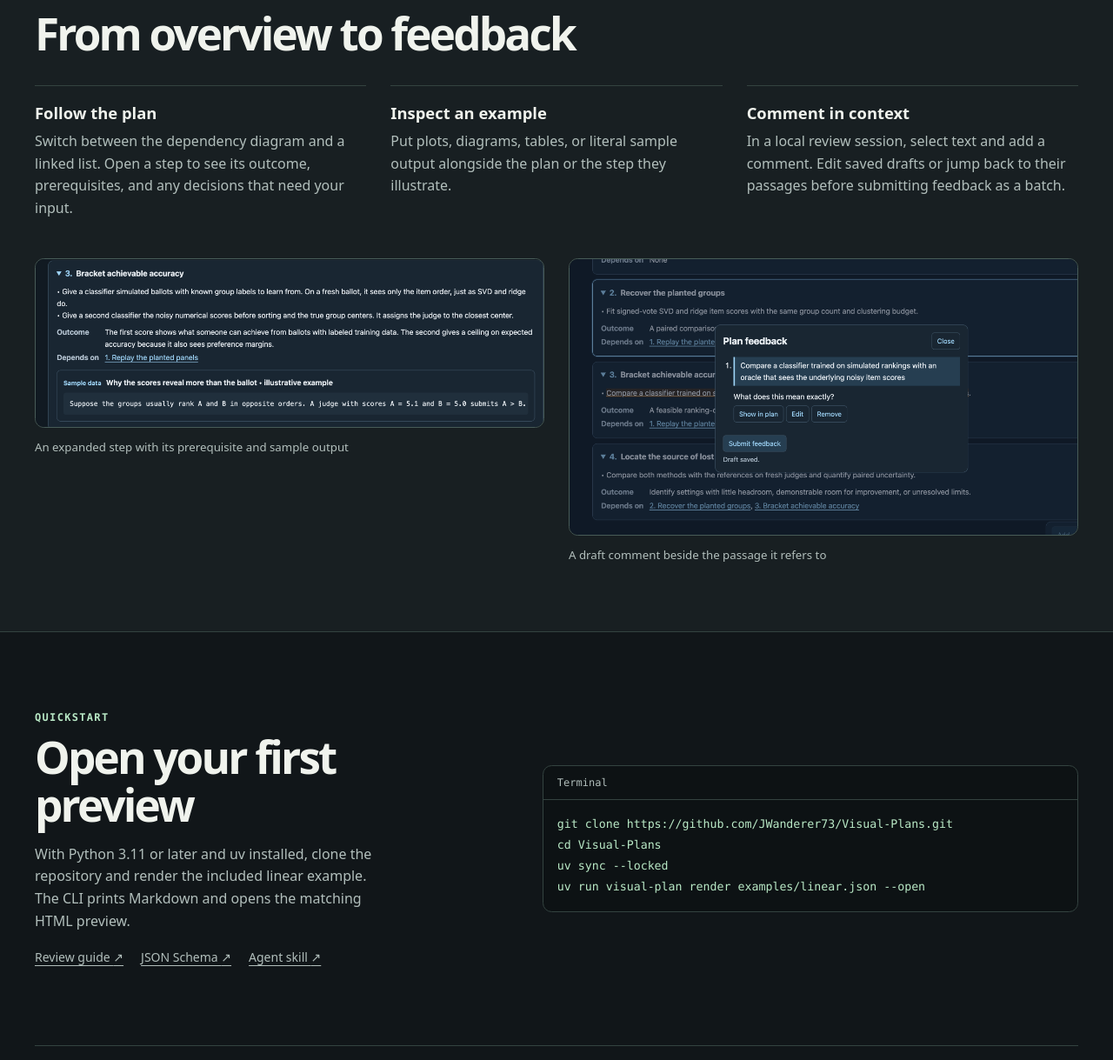
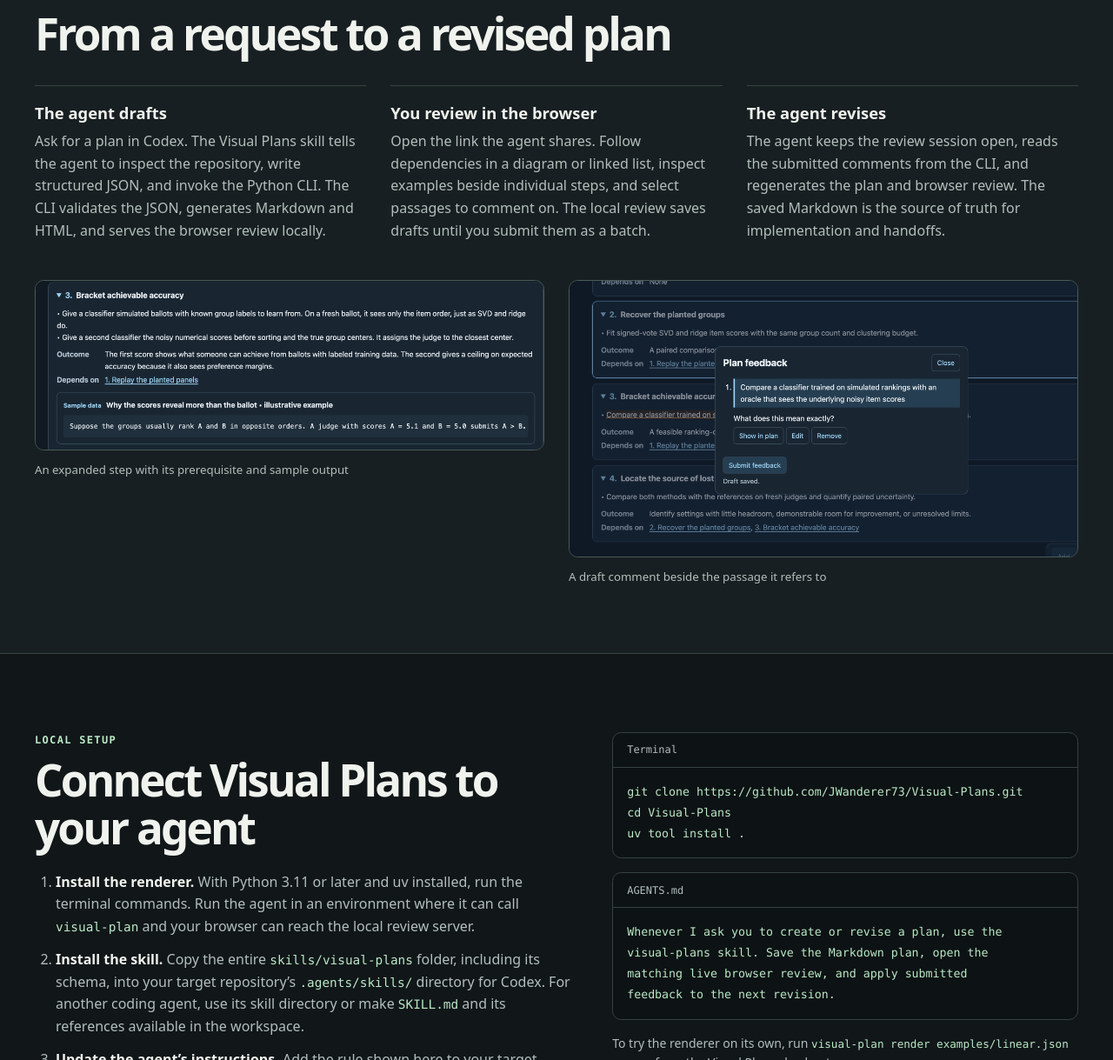
Before and after one commit to JWanderer73/Visual-Plans, a plain HTML site: page docs/index.html in a window 1280 px wide. Shown: the part 835-2054 px from the top of the page at 87% size. Drawn offline with Linux system fonts and the light colour scheme.

Commit message:
Present Visual Plans as an agentic development environment

```diff
--- a/docs/assets/site.css
+++ b/docs/assets/site.css
@@ -70,9 +70,13 @@ h3 { margin-bottom: .35rem; font-size: 1.15rem; }
 .workflow-grid p, .quickstart p:not(.eyebrow) { color: var(--muted); }
 .gallery { grid-template-columns: 1fr 1fr; }
 
-.quickstart { display: grid; grid-template-columns: 1fr 1.15fr; gap: 2rem 3rem; align-items: center; padding-block: clamp(3rem, 7vw, 6rem); }
+.quickstart { display: grid; grid-template-columns: 1.15fr 1fr; gap: 2rem 3rem; align-items: start; padding-block: clamp(3rem, 7vw, 6rem); }
 .quickstart > * { min-width: 0; }
-.quickstart h2 + p { margin-top: 1rem; max-width: 44ch; }
+.setup-steps { display: grid; gap: .8rem; padding-inline-start: 1.5rem; margin-block: 1.4rem 0; color: var(--muted); }
+.setup-steps strong { color: var(--ink); }
+.setup-examples { display: grid; gap: 1rem; }
+.setup-examples p { font-size: .875rem; }
+.setup-steps code, .setup-examples p code { color: var(--mint); font: .9em var(--mono); overflow-wrap: anywhere; }
 .resources { display: flex; gap: .5rem 1.25rem; flex-wrap: wrap; margin-top: 1.1rem; font-size: .875rem; }
 .terminal { border: 1px solid var(--line); border-radius: .65rem; background: #0d1214; }
 .terminal-label { padding: .65rem 1rem; border-bottom: 1px solid var(--line); color: var(--muted); font: .75rem/1.5 var(--mono); }
--- a/docs/index.html
+++ b/docs/index.html
@@ -3,8 +3,8 @@
 <head>
   <meta charset="utf-8">
   <meta name="viewport" content="width=device-width, initial-scale=1">
-  <meta name="description" content="Visual Plans renders a structured JSON plan as complete Markdown and a self-contained HTML preview with linked steps, examples, and browser feedback.">
-  <title>Visual Plans — A browser companion for structured plans</title>
+  <meta name="description" content="Visual Plans is an agentic development environment for drafting, reviewing, and revising coding-agent plans with Codex and a local browser.">
+  <title>Visual Plans — An agentic development environment for plan review</title>
   <link rel="stylesheet" href="assets/site.css">
 </head>
 <body>
@@ -13,7 +13,7 @@
     <a class="brand" href="./"><span class="brand-mark" aria-hidden="true"></span>Visual Plans</a>
     <nav aria-label="Main navigation">
       <a href="#workflow">Workflow</a>
-      <a href="#quickstart">Quickstart</a>
+      <a href="#quickstart">Agent setup</a>
       <a href="https://github.com/JWanderer73/Visual-Plans">GitHub <span aria-hidden="true">↗</span></a>
     </nav>
   </header>
@@ -21,11 +21,11 @@
   <main id="main">
     <section class="hero wrap" aria-labelledby="title">
       <div class="hero-copy">
-        <p class="eyebrow">A CLI and skill for plan reviews</p>
-        <h1 id="title">See how your<br>plan <em>fits together.</em></h1>
-        <p class="intro">Render one structured JSON plan as complete Markdown for chat and a matching HTML preview for the browser. Follow dependencies, inspect examples, and leave feedback on the exact passage.</p>
+        <p class="eyebrow">Option 3 · Agentic development environment</p>
+        <h1 id="title">Review plans with your <em>coding agent.</em></h1>
+        <p class="intro">Ask Codex to draft a plan in your repository, then review it in a local browser. Follow dependencies, inspect examples, and send comments on specific passages back to the agent for the next revision.</p>
         <div class="actions">
-          <a class="button" href="#quickstart">Run the example <span aria-hidden="true">↓</span></a>
+          <a class="button" href="#quickstart">Set up your agent <span aria-hidden="true">↓</span></a>
           <a class="text-link" href="https://github.com/JWanderer73/Visual-Plans">View source <span aria-hidden="true">↗</span></a>
         </div>
       </div>
@@ -40,19 +40,19 @@
     <section class="workflow" id="workflow" aria-labelledby="workflow-title">
       <div class="wrap">
         <p class="eyebrow">The review workflow</p>
-        <h2 id="workflow-title">From overview to feedback</h2>
+        <h2 id="workflow-title">From a request to a revised plan</h2>
         <div class="workflow-grid">
           <article>
-            <h3>Follow the plan</h3>
-            <p>Switch between the dependency diagram and a linked list. Open a step to see its outcome, prerequisites, and any decisions that need your input.</p>
+            <h3>The agent drafts</h3>
+            <p>Ask for a plan in Codex. The Visual Plans skill tells the agent to inspect the repository, write structured JSON, and invoke the Python CLI. The CLI validates the JSON, generates Markdown and HTML, and serves the browser review locally.</p>
           </article>
           <article>
-            <h3>Inspect an example</h3>
-            <p>Put plots, diagrams, tables, or literal sample output alongside the plan or the step they illustrate.</p>
+            <h3>You review in the browser</h3>
+            <p>Open the link the agent shares. Follow dependencies in a diagram or linked list, inspect examples beside individual steps, and select passages to comment on. The local review saves drafts until you submit them as a batch.</p>
           </article>
           <article>
-            <h3>Comment in context</h3>
-            <p>In a local review session, select text and add a comment. Edit saved drafts or jump back to their passages before submitting feedback as a batch.</p>
+            <h3>The agent revises</h3>
+            <p>The agent keeps the review session open, reads the submitted comments from the CLI, and regenerates the plan and browser review. The saved Markdown is the source of truth for implementation and handoffs.</p>
           </article>
         </div>
         <div class="gallery">
@@ -74,21 +74,34 @@
 
     <section class="quickstart wrap" id="quickstart" aria-labelledby="quickstart-title">
       <div>
-        <p class="eyebrow">Quickstart</p>
-        <h2 id="quickstart-title">Open your first preview</h2>
-        <p>With Python 3.11 or later and uv installed, clone the repository and render the included linear example. The CLI prints Markdown and opens the matching HTML preview.</p>
+        <p class="eyebrow">Local setup</p>
+        <h2 id="quickstart-title">Connect Visual Plans to your agent</h2>
+        <ol class="setup-steps">
+          <li><strong>Install the renderer.</strong> With Python 3.11 or later and uv installed, run the terminal commands. Run the agent in an environment where it can call <code>visual-plan</code> and your browser can reach the local review server.</li>
+          <li><strong>Install the skill.</strong> Copy the entire <code>skills/visual-plans</code> folder, including its schema, into your target repository’s <code>.agents/skills/</code> directory for Codex. For another coding agent, use its skill directory or make <code>SKILL.md</code> and its references available in the workspace.</li>
+          <li><strong>Update the agent’s instructions.</strong> Add the rule shown here to your target project’s root <code>AGENTS.md</code> for Codex. For another coding agent, add it to the equivalent project instructions and point to the skill where you installed it. Then start a new session in that project and ask it to make a plan.</li>
+        </ol>
         <p class="resources">
-          <a href="https://github.com/JWanderer73/Visual-Plans#review-comments">Review guide <span aria-hidden="true">↗</span></a>
-          <a href="https://github.com/JWanderer73/Visual-Plans/blob/main/src/visual_plan/plan-v1.schema.json">JSON Schema <span aria-hidden="true">↗</span></a>
           <a href="https://github.com/JWanderer73/Visual-Plans/tree/main/skills/visual-plans">Agent skill <span aria-hidden="true">↗</span></a>
+          <a href="https://learn.chatgpt.com/docs/build-skills#where-codex-loads-local-skills">Codex skill locations <span aria-hidden="true">↗</span></a>
+          <a href="https://learn.chatgpt.com/docs/agent-configuration/agents-md">Codex project instructions <span aria-hidden="true">↗</span></a>
         </p>
       </div>
-      <div class="terminal">
-        <div class="terminal-label">Terminal</div>
-        <pre><code>git clone https://github.com/JWanderer73/Visual-Plans.git
+      <div class="setup-examples">
+        <div class="terminal">
+          <div class="terminal-label">Terminal</div>
+          <pre><code>git clone https://github.com/JWanderer73/Visual-Plans.git
 cd Visual-Plans
-uv sync --locked
-uv run visual-plan render examples/linear.json --open</code></pre>
+uv tool install .</code></pre>
+        </div>
+        <div class="terminal">
+          <div class="terminal-label">AGENTS.md</div>
+          <pre><code>Whenever I ask you to create or revise a plan, use the
+visual-plans skill. Save the Markdown plan, open the
+matching live browser review, and apply submitted
+feedback to the next revision.</code></pre>
+        </div>
+        <p>To try the renderer on its own, run <code>visual-plan render examples/linear.json --open</code> from the Visual Plans checkout.</p>
       </div>
     </section>
   </main>
```
